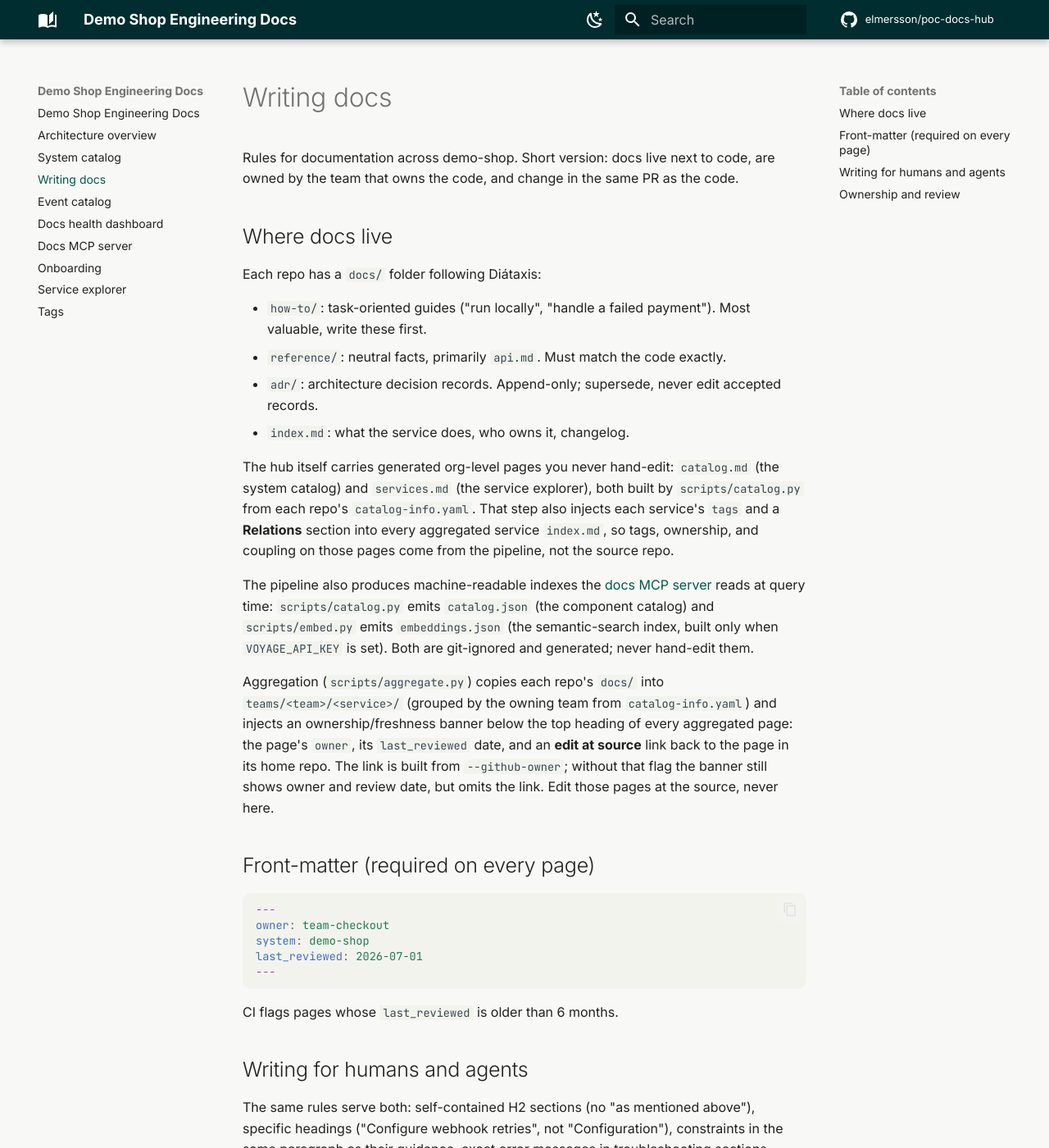
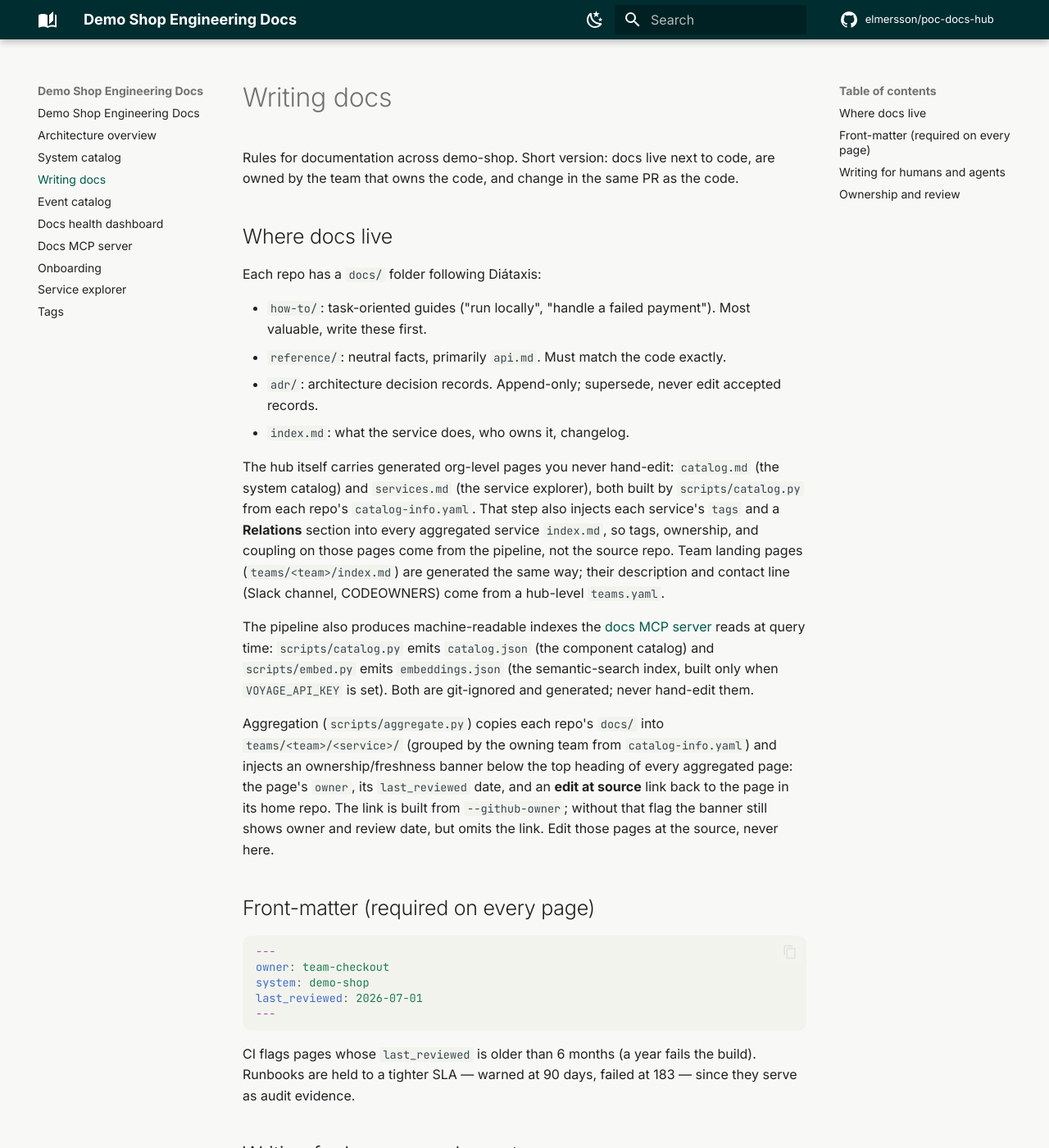
Before and after one commit to elmersson/poc-docs-hub, an MkDocs documentation site: the page built from docs/docs-guide.md, in a window 1280 px wide and 1400 px high. Shown: the whole window at 82% size. Built offline with MkDocs 1.6.1 and Material for MkDocs 9.7.7, drawn with Linux system fonts in a browser that asks for light colours; comment, search, counter and statistics services are not loaded.

Commit message:
docs: update after #14 (#15)
Reflect changes from PR #14 in the docs-writing guide:
- Note team landing pages now render description + contact (Slack,
  CODEOWNERS) from the new hub-level teams.yaml via scripts/catalog.py.
- Correct the freshness SLA: runbooks now warn at 90 days / fail at 183
  (freshness-check.yml), stricter than the general 6-month/1-year SLA.

Co-authored-by: claude[bot] <41898282+claude[bot]@users.noreply.github.com>
Co-authored-by: Claude Opus 4.8 (1M context) <noreply@anthropic.com>

````diff
--- a/docs/docs-guide.md
+++ b/docs/docs-guide.md
@@ -17,7 +17,7 @@ Each repo has a `docs/` folder following Diátaxis:
 - `adr/`: architecture decision records. Append-only; supersede, never edit accepted records.
 - `index.md`: what the service does, who owns it, changelog.
 
-The hub itself carries generated org-level pages you never hand-edit: `catalog.md` (the system catalog) and `services.md` (the service explorer), both built by `scripts/catalog.py` from each repo's `catalog-info.yaml`. That step also injects each service's `tags` and a **Relations** section into every aggregated service `index.md`, so tags, ownership, and coupling on those pages come from the pipeline, not the source repo.
+The hub itself carries generated org-level pages you never hand-edit: `catalog.md` (the system catalog) and `services.md` (the service explorer), both built by `scripts/catalog.py` from each repo's `catalog-info.yaml`. That step also injects each service's `tags` and a **Relations** section into every aggregated service `index.md`, so tags, ownership, and coupling on those pages come from the pipeline, not the source repo. Team landing pages (`teams/<team>/index.md`) are generated the same way; their description and contact line (Slack channel, CODEOWNERS) come from a hub-level `teams.yaml`.
 
 The pipeline also produces machine-readable indexes the [docs MCP server](mcp.md) reads at query time: `scripts/catalog.py` emits `catalog.json` (the component catalog) and `scripts/embed.py` emits `embeddings.json` (the semantic-search index, built only when `VOYAGE_API_KEY` is set). Both are git-ignored and generated; never hand-edit them.
 
@@ -33,7 +33,7 @@ last_reviewed: 2026-07-01
 ---
 ```
 
-CI flags pages whose `last_reviewed` is older than 6 months.
+CI flags pages whose `last_reviewed` is older than 6 months (a year fails the build). Runbooks are held to a tighter SLA — warned at 90 days, failed at 183 — since they serve as audit evidence.
 
 ## Writing for humans and agents
 
````
Also changed, not shown: other parts of docs/docs-guide.md (+1 -1 lines).
